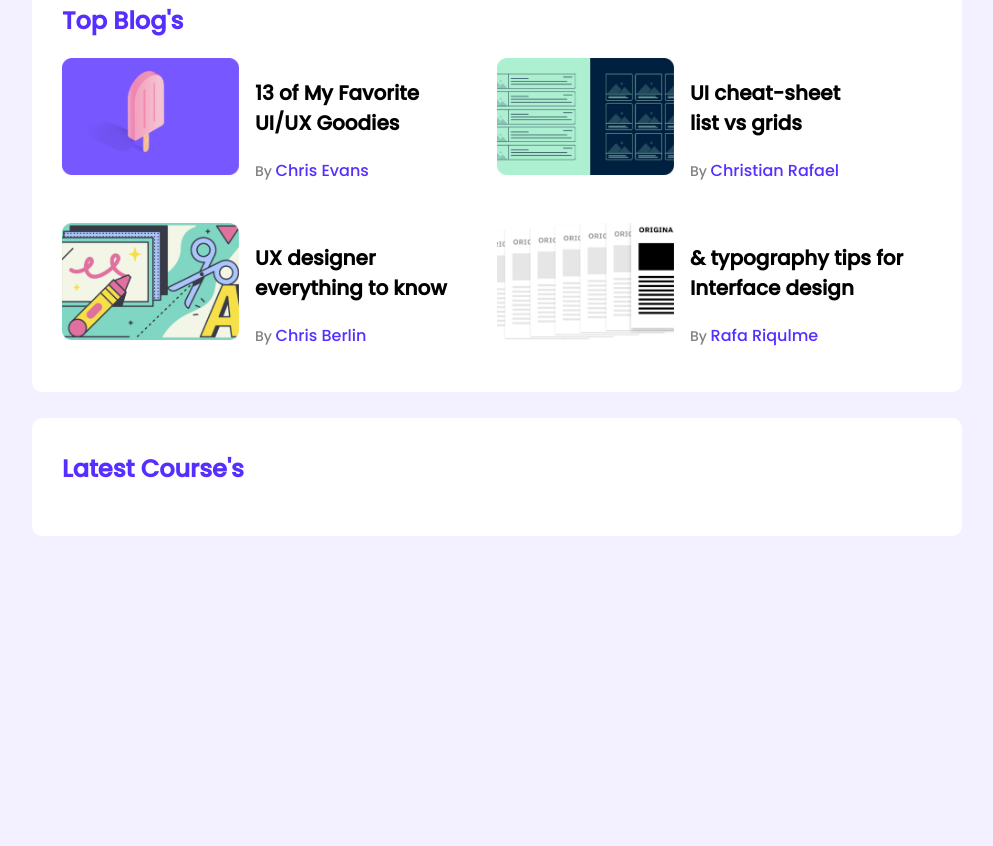
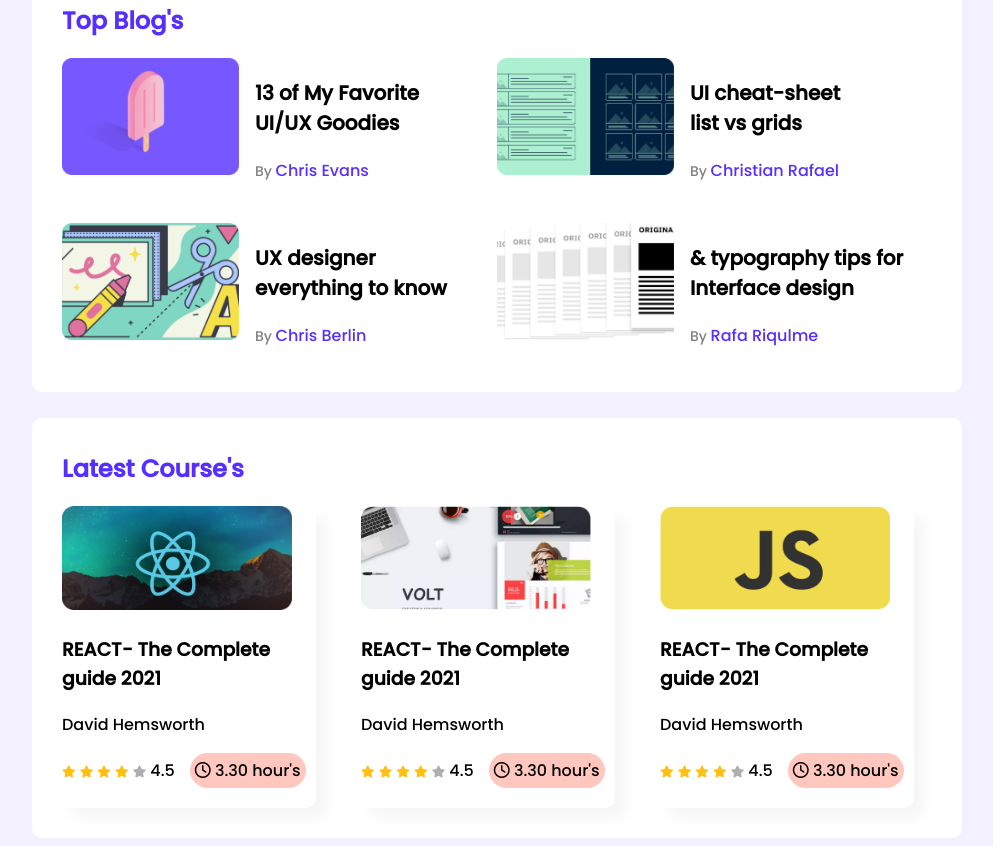
Before and after one commit to Rakibhasan-programmer/responsive-practice, a plain HTML site: page index.html in a window 1280 px wide. Shown: the part 331-1177 px from the top of the page, without its empty margins (143-1136 px from the left). Before the commit the page ends 875 px from the top, so only its background shows below. Drawn offline with Linux system fonts and the light colour scheme.

Commit message:
course section done

```diff
--- a/index.html
+++ b/index.html
@@ -9,6 +9,9 @@
     <link rel="preconnect" href="https://fonts.googleapis.com">
     <link rel="preconnect" href="https://fonts.gstatic.com" crossorigin>
     <link href="https://fonts.googleapis.com/css2?family=Poppins:wght@500&display=swap" rel="stylesheet">
+
+    <!-- Font Awesome -->
+    <script src="https://kit.fontawesome.com/e92fe1fda9.js" crossorigin="anonymous"></script>
 
     <!--External CSS-->
     <link rel="stylesheet" href="style.css">
@@ -99,6 +102,80 @@
         <!-- Latest Course section -->
         <section class="container">
             <h2 class="section-title">Latest Course's</h2>
+            <div class="courses">
+                <div class="course">
+                    <div class="course-banner">
+                        <img src="images/courses/course-1.png" alt="">
+                    </div>
+                    <div class="course-details">
+                        <h3 class="course-title">REACT- The Complete<br>
+                        guide 2021</h3>
+                        <p class="autor">David Hemsworth</p>
+                        <div class="course-info">
+                            <div>
+                                <i class="fas fa-star field"></i>
+                                <i class="fas fa-star field"></i>
+                                <i class="fas fa-star field"></i>
+                                <i class="fas fa-star field"></i>
+                                <i class="fas fa-star empty"></i>
+                                <span>4.5</span>
+                            </div>
+                            <div class="course-duration">
+                                <i class="far fa-clock"></i>
+                                3.30 hour's
+                            </div>
+                        </div>
+                    </div>
+                </div>
+                <div class="course">
+                    <div class="course-banner">
+                        <img src="images/courses/course-2.png" alt="">
+                    </div>
+                    <div class="course-details">
+                        <h3 class="course-title">REACT- The Complete<br>
+                        guide 2021</h3>
+                        <p class="autor">David Hemsworth</p>
+                        <div class="course-info">
+                            <div>
+                                <i class="fas fa-star field"></i>
+                                <i class="fas fa-star field"></i>
+                                <i class="fas fa-star field"></i>
+                                <i class="fas fa-star field"></i>
+                                <i class="fas fa-star empty"></i>
+                                <span>4.5</span>
+                            </div>
+                            <div class="course-duration">
+                                <i class="far fa-clock"></i>
+                                3.30 hour's
+                            </div>
+                        </div>
+                    </div>
+                </div>
+                <div class="course">
+                    <div class="course-banner">
+                        <img src="images/courses/course-3.png" alt="">
+                    </div>
+                    <div class="course-details">
+                        <h3 class="course-title">REACT- The Complete<br>
+                        guide 2021</h3>
+                        <p class="autor">David Hemsworth</p>
+                        <div class="course-info">
+                            <div>
+                                <i class="fas fa-star field"></i>
+                                <i class="fas fa-star field"></i>
+                                <i class="fas fa-star field"></i>
+                                <i class="fas fa-star field"></i>
+                                <i class="fas fa-star empty"></i>
+                                <span>4.5</span>
+                            </div>
+                            <div class="course-duration">
+                                <i class="far fa-clock"></i>
+                                3.30 hour's
+                            </div>
+                        </div>
+                    </div>
+                </div>
+            </div>
         </section>
     </main>
 
--- a/style.css
+++ b/style.css
@@ -69,3 +69,70 @@ hr{
     grid-template-columns: repeat(2, 1fr);
     grid-row-gap: 26px;
 }
+/* Courses style */
+.courses{
+    display: grid;
+    grid-template-columns: repeat(3, 1fr);
+    grid-column-gap: 27px;
+}
+.course{
+    width: 254px;
+    box-shadow: 10px 10px 15px whitesmoke ;
+    padding-bottom: 20px;
+    border-radius: 10px;
+    cursor: pointer;
+}
+.course .course-banner img{
+    width: 230px;
+    height: 104px;
+}
+.fa-star{
+    font-size: 12px;
+}
+.field{
+    color: #FFC014;
+}
+.fa-star.empty{
+    color: #AEAEAE;
+}
+.course-info{
+    display: flex;
+    align-items: center;
+}
+.course-duration{
+    background: rgba(255, 99, 71, 0.356);
+    border-radius: 20px;
+    padding: 5px;
+    margin-left: 15px;
+}
+
+/* Media Queries */
+@media (max-width: 688px) {
+    .container{
+        width: 100%;
+    }
+    .players, .blogs, .courses{
+        grid-template-columns: repeat(1, 1fr);
+    }
+    .player, .blog{
+        flex-direction: column;
+    }
+    .course{
+        margin: 10px;
+    }
+
+}
+@media (min-width: 689px) and (max-width: 992px) {
+    .container{
+        width: 100%;
+    }
+    .players, .courses{
+        grid-template-columns: repeat(2, 1fr);
+    }
+    .blogs{
+        grid-template-columns: repeat(1, 1fr);
+    }
+    .course{
+        margin-top: 15px;
+    }
+}
```
